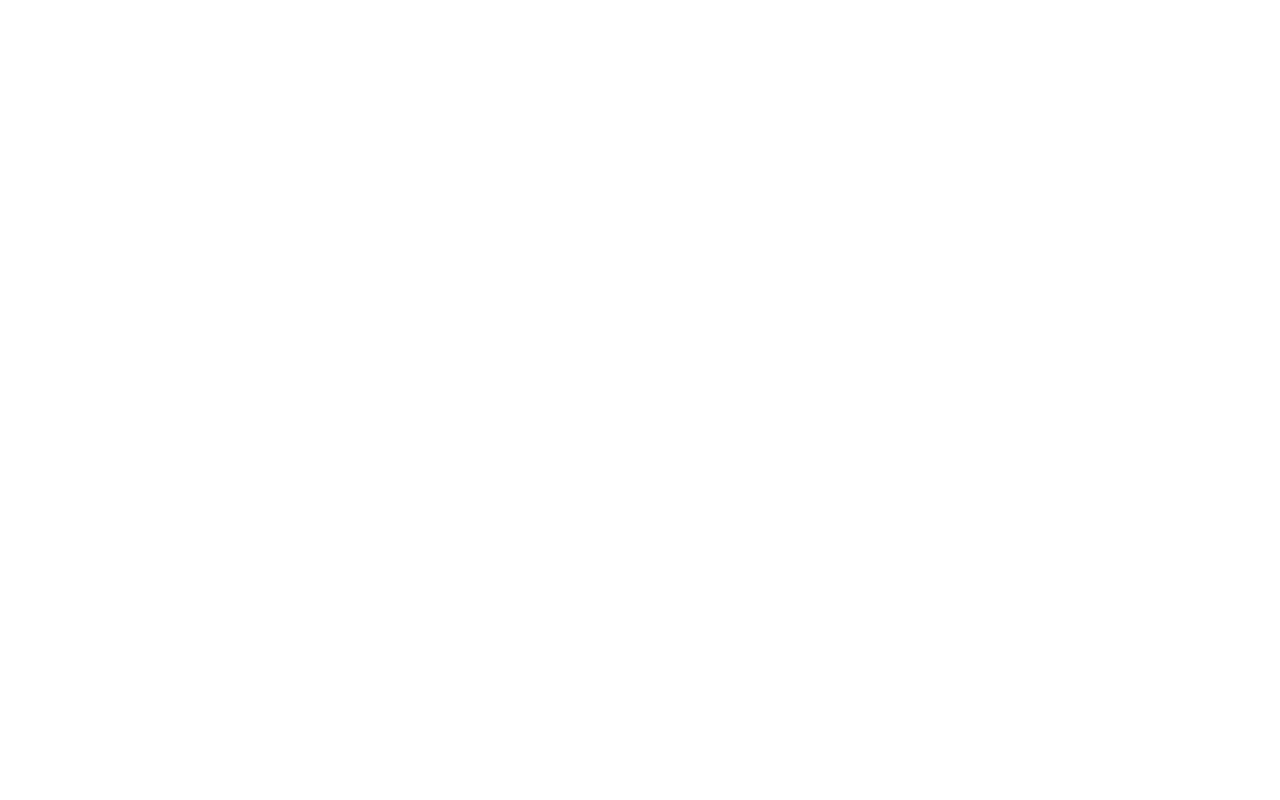
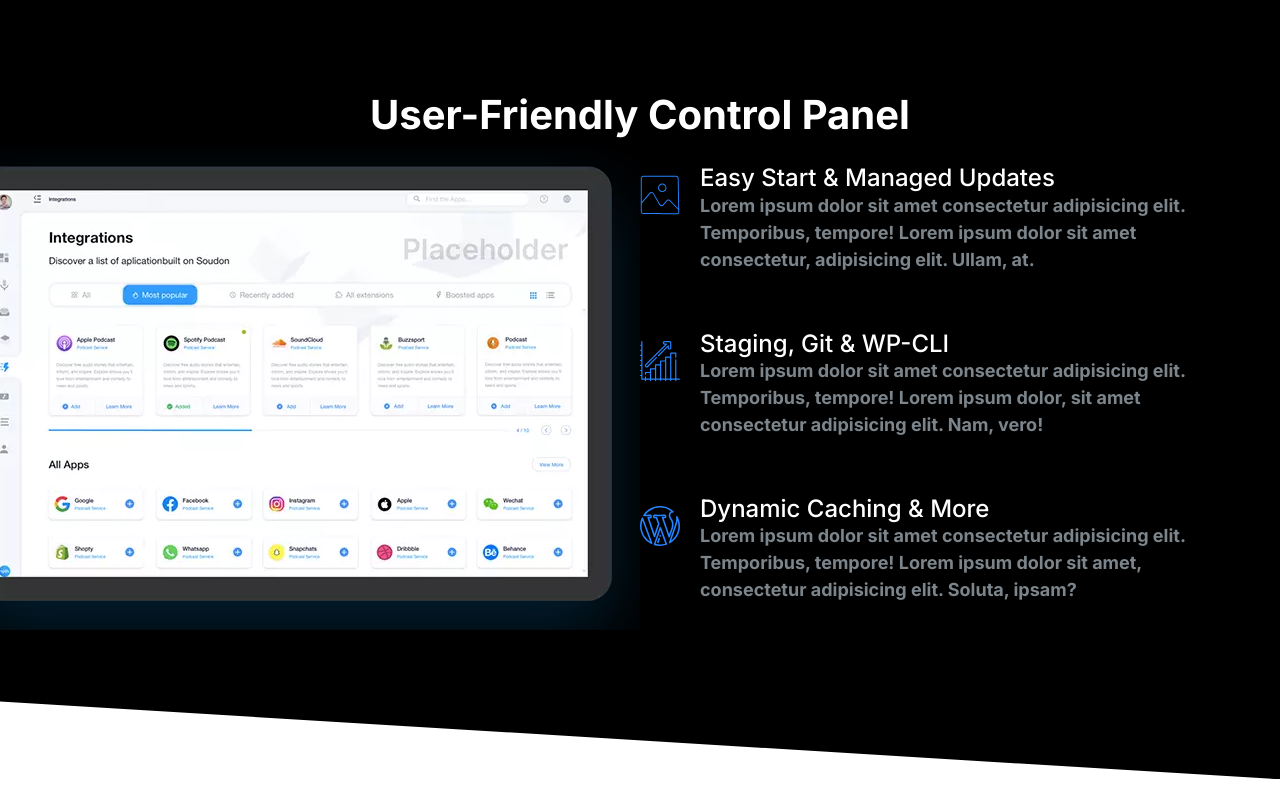
Before and after one commit to az1380/Moshify, a plain HTML site: page index.html in a window 1280 px wide. Drawn offline with Linux system fonts and the light colour scheme.

Commit message:
added showcase block to components.

```diff
--- a/css/styles.css
+++ b/css/styles.css
@@ -21,6 +21,11 @@
 }
 
 /* Typography */
+::selection{
+  background-color: var(--color-primary);
+  color: white;
+}
+
 html {
   font-size: 62.5%;
 }
@@ -50,6 +55,7 @@ h2 {
 
 h3 {
   font-size: 3rem;
+  font-weight: 500;
 }
 
 p {
@@ -138,7 +144,6 @@ a {
 .list {
   list-style: none;
   padding-left: 0;
-  color: var(--color-headings);
   font-weight: bold;
 }
 .list--inline .list__item {
@@ -148,6 +153,7 @@ a {
 .list--tick {
   list-style-image: url(../images/tick.svg);
   padding-left: 3rem;
+  color: var(--color-headings);
 }
 .list--tick .list__item {
   padding-left: 0.5rem;
@@ -394,6 +400,7 @@ a {
 /* Media */
 .media {
   display: flex;
+  margin-bottom: 4rem;
 }
 .media__title {
   margin: 0;
@@ -571,17 +578,19 @@ a {
   color: #7b858b;
 }
 
-.block--dark .block__heading {
+.block--dark h1,
+.block--dark h2,
+.block--dark h3 {
   color: #fff;
 }
 
 .block--skewed-right {
   padding-bottom: calc(var(--padding-vertical) + 4rem);
-  clip-path: polygon(0% 0%, 100% 0%, 100% 100%, 0% 80%);
+  clip-path: polygon(0% 0%, 100% 0%, 100% 100%, 0% 90%);
 }
 .block--skewed-left {
   padding-bottom: calc(var(--padding-vertical) + 4rem);
-  clip-path: polygon(0% 0%, 100% 0%, 100% 80%, 0% 100%);
+  clip-path: polygon(0% 0%, 100% 0%, 100% 90%, 0% 100%);
 }
 
 .block__header {
@@ -646,10 +655,6 @@ a {
 }
 
 /* Hero */
-.hero {
-  clip-path: polygon(0% 0%, 100% 0%, 100% 90%, 0% 100%);
-}
-
 .hero__tagline {
   font-size: 2rem;
   color: #b9c3cf;
@@ -736,3 +741,22 @@ a {
     order: 2;
   }
 }
+
+/* Showcase block */
+.block-showcase__image > img {
+  width: 100%;
+}
+
+@media screen and (min-width: 768px) {
+  .block-showcase .grid {
+    grid-template-columns: 50% 50%;
+  }
+  .block-showcase__image {
+    justify-self: end;
+  }
+
+  .block-showcase__image > img {
+    width: auto;
+    max-width: 700px;
+  }
+}
--- a/index.html
+++ b/index.html
@@ -19,7 +19,64 @@
 </head>
 
 <body>
+    <section class="block block--dark block--skewed-right block-showcase ">
+        <header class="block__header">
+            <h2>
+                User-Friendly Control Panel
+            </h2>
+        </header>
+        <div class="container grid grid--1x2 ">
+            <picture class="block-showcase__image">
+                <source type="image/webp" srcset="images/ipad.webp 1x, images/ipad@2x.webp 2x">
+                <source type="image/png" srcset="images/ipad.png 1x, images/ipad@2x.png 2x">
+                <img src="images/ipad.png" alt="A tablet picture showcasing control panel">
+            </picture>
+            <ul class="list">
+                <li>
+                    <div class="media">
+                        <div class="media__image">
+                            <svg class="icon icon--primary">
+                                <use xlink:href="images/sprite.svg#snap"></use>
+                            </svg>
+                        </div>
+                        <div class="media__body">
+                            <h3 class="media__title">Easy Start & Managed Updates</h3>
+                            <p>Lorem ipsum dolor sit amet consectetur adipisicing elit. Temporibus, tempore! Lorem ipsum dolor sit amet consectetur, adipisicing elit. Ullam, at.</p>
+                        </div>
+                    </div>
+                </li>
+                <li class="list">
+                    <div class="media">
+                        <div class="media__image">
+                            <svg class="icon icon--primary">
+                                <use xlink:href="images/sprite.svg#growth"></use>
+                            </svg>
+                        </div>
+                        <div class="media__body">
+                            <h3 class="media__title">Staging, Git & WP-CLI</h3>
+                            <p>Lorem ipsum dolor sit amet consectetur adipisicing elit. Temporibus, tempore! Lorem ipsum dolor, sit amet consectetur adipisicing elit. Nam, vero!</p>
+                        </div>
+                    </div>
+                </li>
+                <li class="list">
+                    <div class="media">
+                        <div class="media__image">
+                            <svg class="icon icon--primary">
+                                <use xlink:href="images/sprite.svg#wordpress"></use>
+                            </svg>
+                        </div>
+                        <div class="media__body">
+                            <h3 class="media__title">Dynamic Caching & More</h3>
+                            <p>Lorem ipsum dolor sit amet consectetur adipisicing elit. Temporibus, tempore! Lorem ipsum
+                                dolor sit amet, consectetur adipisicing elit. Soluta, ipsam?
 
+                            </p>
+                        </div>
+                    </div>
+                </li>
+            </ul>
+        </div>
+    </section>
     <script src="js/main.js"></script>
 </body>
 
```
Also changed, not shown: components/showcase-block.html (added, +58 -0 lines), images/ipad.png (added), images/ipad.webp (added), images/ipad@2x.png (added), images/ipad@2x.webp (added).
